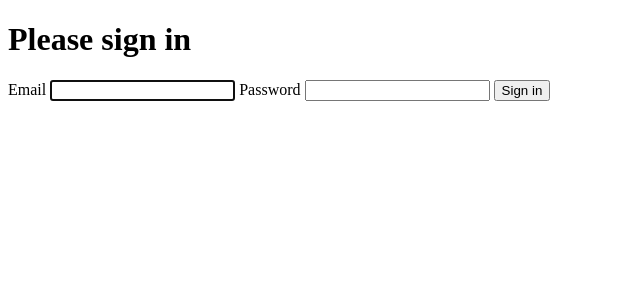
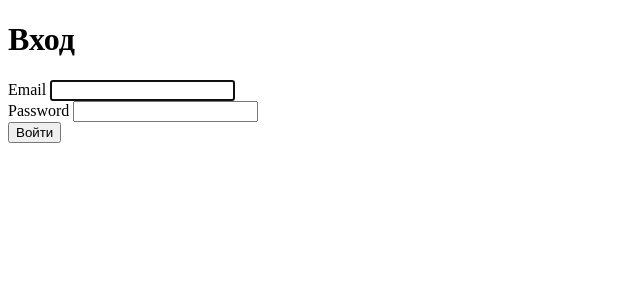
Before and after one commit to D1skord/simpleinteraction, a Symfony app: template templates/security/login.html.twig in a window 1280 px wide. Shown: the top 300 px of the page, without its empty margins (0-640 px from the left). Run offline with Twig, Linux system fonts and the light colour scheme; the template is opened without the code that fills it, so the values that code supplies are empty; some libraries are stand-ins or nearby versions.

Commit message:
Edit register/login forms

```diff
--- a/templates/security/login.html.twig
+++ b/templates/security/login.html.twig
@@ -3,6 +3,13 @@
 {% block title %}Log in!{% endblock %}
 
 {% block body %}
+  <div class="row">
+    <div class="col-sm-12 text-center">
+      <h1>Вход</h1>
+    </div>
+  </div>
+  <div class="row d-flex justify-content-center">
+    <div class="col-md-4">
       <form method="post">
         {% if error %}
           <div class="alert alert-danger">{{ error.messageKey|trans(error.messageData, 'security') }}</div>
@@ -14,11 +21,15 @@
           </div>
         {% endif %}
 
-    <h1 class="h3 mb-3 font-weight-normal">Please sign in</h1>
+        <div class="form-group">
           <label for="inputEmail">Email</label>
           <input type="email" value="{{ last_username }}" name="email" id="inputEmail" class="form-control" required autofocus>
+        </div>
+
+          <div class="form-group">
             <label for="inputPassword">Password</label>
             <input type="password" name="password" id="inputPassword" class="form-control" required>
+          </div>
 
         <input type="hidden" name="_csrf_token"
                value="{{ csrf_token('authenticate') }}"
@@ -36,7 +47,10 @@
         #}
 
         <button class="btn btn-lg btn-primary" type="submit">
-        Sign in
+          Войти
         </button>
       </form>
+    </div>
+  </div>
+
 {% endblock %}
```
Lines whose indentation alone changed are shown as unchanged.
